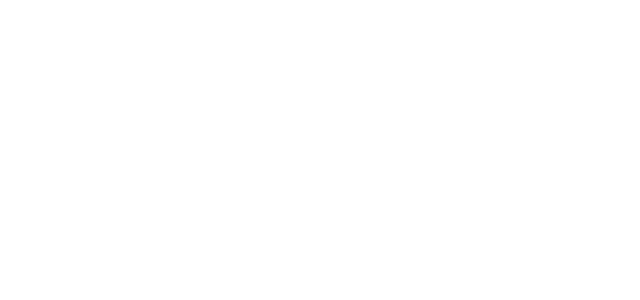
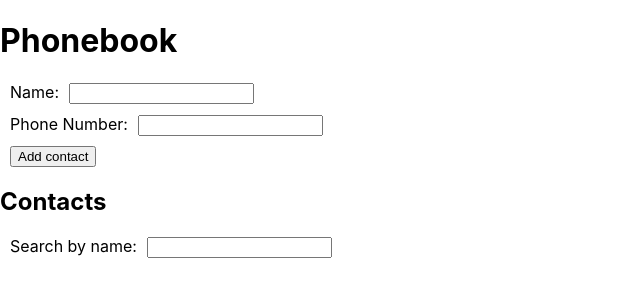
Before and after one commit to mitolapka/goit-react-hw-06-phonebook, a React (Create React App) app: page / in a window 1280 px wide. Shown: the top 300 px of the page, without its empty margins (0-640 px from the left). Built offline with nearby package versions, Linux system fonts and the light colour scheme.

Commit message:
Update App.jsx

```diff
--- a/src/components/App.jsx
+++ b/src/components/App.jsx
@@ -44,5 +44,16 @@
     contact.name && contact.name.toLowerCase().includes(filter && filter.toLowerCase())
   );
 
+  return (
+    <div>
+      <h1>Phonebook</h1>
+      <ContactForm onSubmit={handleContactSubmit} contacts={contacts} />
 
+      <h2>Contacts</h2>
+      <Filter value={filter || ''} onChange={handleFilterChange} />
+      {filteredContacts.length > 0 && (
+        <ContactList contacts={filteredContacts} onDeleteContact={handleContactDelete} />
+      )}
+    </div>
+  );
 };
```
